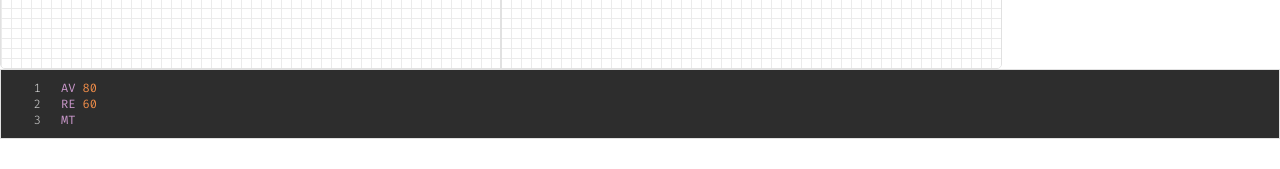
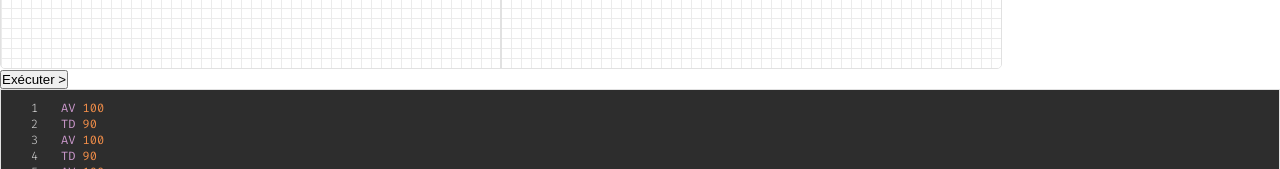
Before and after one commit to EmpireDemocratiqueDuPoulpe/logomotive-web-app, a Next.js app: page /build in a window 1280 px wide. Shown: the part 783-952 px from the top of the page. Built offline with nearby package versions, Linux system fonts and the light colour scheme; no server answers.

Commit message:
Implemented script execution

```diff
--- a/src/app/build/_components/Console/Console.tsx
+++ b/src/app/build/_components/Console/Console.tsx
@@ -39,7 +39,7 @@ function Console() : React.JSX.Element {
 	return (
 		<div className={styles.console}>
 			<div className={styles.history}>
-                <ConsoleHistory history={logoBuilderCtx.interpreter.history}/>
+				<ConsoleHistory/>
 			</div>
 
 			<div className={styles.commandLine}>
--- a/src/app/build/_components/Console/ConsoleHistory/ConsoleHistory.tsx
+++ b/src/app/build/_components/Console/ConsoleHistory/ConsoleHistory.tsx
@@ -1,11 +1,14 @@
-import React, {useEffect, useRef} from "react";
+import React, {useEffect, useRef, useState} from "react";
 import clsx from "clsx";
-import type { Props } from "./ConsoleHistory.types";
+import useLogoBuilderContext from "@/contexts/LogoBuilderCtx/LogoBuilderCtx";
+import type { CommandHistory } from "@/utils/LogoInterpreter/LogoHistory/LogoHistory.types";
 import styles from "./ConsoleHistory.module.css";
 
-function ConsoleHistory({ history }: Props) : React.JSX.Element {
+function ConsoleHistory() : React.JSX.Element {
 	/* --- States -------------------------------- */
+	const logoBuilderCtx = useLogoBuilderContext();
 	const historyBottomRef = useRef<HTMLDivElement>(null);
+	const [ history, setHistory ] = useState<CommandHistory[]>([]);
 
 	/* --- Functions ----------------------------- */
 	const scrollToBottom = () : void => {
@@ -13,6 +16,16 @@ function ConsoleHistory({ history }: Props) : React.JSX.Element {
 	};
 
 	/* --- Effects ------------------------------- */
+	useEffect(() => {
+		const onHistoryUpdate = (history: CommandHistory[]) : void => {
+			// The spread operator is used to prevent React from thinking it's the same array
+			setHistory([ ...history ]);
+		};
+
+		logoBuilderCtx.interpreter.history.registerListener(onHistoryUpdate);
+		return () : void => { logoBuilderCtx.interpreter.history.unregisterListener(onHistoryUpdate); };
+	}, [ logoBuilderCtx.interpreter.history ]);
+
 	useEffect(() : void => {
 		scrollToBottom();
 	}, [ history.length ]);
--- a/src/app/build/_components/Console/ConsoleHistory/ConsoleHistory.types.ts
+++ /dev/null
@@ -1,6 +0,0 @@
-import LogoHistory from "@/utils/LogoInterpreter/LogoHistory/LogoHistory";
-
-/// --- PropTypes ------------------------------------------------------------------------------------------------------
-export type Props = {
-	history: LogoHistory
-}
--- a/src/app/build/_components/ScriptEditor/ScriptEditor.module.css
+++ b/src/app/build/_components/ScriptEditor/ScriptEditor.module.css
@@ -1,28 +1,62 @@
-.scriptEditor {
+.scriptEditorBox {
 	height: 500px;
 }
 
-.scriptEditor .editor {
+.scriptEditor .scriptEditorBox .editor {
 	--left-padding: 60px;
 
 	counter-reset: line;
 	border: 1px solid var(--discrete-border-color);
 }
 
-.scriptEditor .editor .codeArea {
+.scriptEditor .scriptEditorBox .editor .codeArea {
 	color: #ccc !important;
 	outline: none;
 	padding-left: var(--left-padding) !important;
 }
 
-.scriptEditor .editor .codePre {
+.scriptEditor .scriptEditorBox .editor .codePre {
 	padding-left: var(--left-padding) !important;
 }
 
-.editor .editorLineNumber {
+.scriptEditor .scriptEditorBox .editor .editorLine {
+	position: relative;
+	display: inline-block;
+	width: 100%;
+}
+
+.scriptEditor .scriptEditorBox .editor .editorLine .editorLineNumber {
 	position: absolute;
-	left: 0;
-	text-align: right;
-	width: 40px;
+	left: calc(var(--left-padding) * -0.5);
 	font-weight: 100;
 }
+
+.scriptEditor .scriptEditorBox .editor .editorLine .editorLineError {
+	position: absolute;
+	top: 0;
+	right: 0;
+	bottom: 0;
+	left: 0;
+	padding-left: 1em;
+	color: var(--error-color);
+
+}
+
+.scriptEditor .scriptEditorBox .editor .editorLine .editorLineError .errorText {
+	display: inline-block;
+	width: 100%;
+	white-space: pre;
+	text-overflow: ellipsis;
+	overflow: hidden;
+}
+
+.scriptEditor .scriptEditorBox .editor .editorLine .editorLineError::before {
+	content: "";
+	position: absolute;
+	top: 0;
+	left: calc(var(--left-padding) * -1);
+	width: calc(100% + var(--left-padding));
+	height: 100%;
+	background: var(--error-color);
+	opacity: 0.25;
+}
--- a/src/app/build/_components/ScriptEditor/ScriptEditor.tsx
+++ b/src/app/build/_components/ScriptEditor/ScriptEditor.tsx
@@ -2,6 +2,7 @@
 
 import React, { useState } from "react";
 import useLogoBuilderContext from "@/contexts/LogoBuilderCtx/LogoBuilderCtx";
+import type { ScriptError, ScriptReturn } from "@/utils/LogoInterpreter/LogoInterpreter.types";
 import Editor from "react-simple-code-editor";
 import Prism, { languageName } from "@/utils/LogoInterpreter/LogoDefinition";
 import styles from "./ScriptEditor.module.css";
@@ -9,30 +10,56 @@ import "./ScriptEditor.theme.css";
 import "prismjs/themes/prism-tomorrow.min.css";
 
 
-function highlightWithLineNumbers(code: string, languageName: string) : string {
+function highlight(code: string, languageName: string, errors: ScriptError[], withLineNumbers: boolean = true) : string {
 	return Prism.highlight(code, Prism.languages[languageName], languageName)
 		.split("\n")
-		.map((line: string, idx: number) : string => `<span class="${styles.editorLineNumber}">${idx + 1}</span>${line}`)
+		.map((line: string, idx: number) : string => highlightLine(line, idx, errors, withLineNumbers))
 		.join("\n");
+}
+
+function highlightLine(code: string, idx: number, errors: ScriptError[], withLineNumbers: boolean = true) : string {
+	const lineNumber: number = idx + 1;
+	const lineNumberSpan: string = withLineNumbers ? `<span class="${styles.editorLineNumber}">${lineNumber}</span>` : "";
+
+	let errorOverlay: string = "";
+	const lineError: ScriptError[] = errors.filter(e => e.line === lineNumber);
+
+	if (lineError.length) {
+		const lineLength: number = new DOMParser().parseFromString(code, "text/html").body.innerText.length;
+		errorOverlay = `<div class="${styles.editorLineError}"><span class="${styles.errorText}">${Array.from({ length: lineLength }, (): string => " ").join("")}${lineError[0].error}</span></div>`;
+	}
+
+	return `<span class="${styles.editorLine}">${lineNumberSpan}${code}${errorOverlay}</span>`;
 }
 
 function ScriptEditor() : React.JSX.Element {
 	/* --- States -------------------------------- */
-	const [ script, setScript ] = useState<string>("AV 80\nRE 60\nMT");
 	const logoBuilderCtx = useLogoBuilderContext();
+	const [ script, setScript ] = useState<string>("AV 100\nTD 90\nAV 100\nTD 90\nAV 100\nTD 90\nAV 100\nTD 90\nCT");
+	const [ errors, setErrors ] = useState<ScriptError[]>([]);
 
-	console.log((Prism.languages.js)["keyword"]);
-	console.log((Prism.languages[languageName])["keyword"]);
+	/* --- Functions ----------------------------- */
+	const executeScript = () : void => {
+		const scriptReturn: ScriptReturn = logoBuilderCtx.interpreter.executeScript(script);
+
+		if (scriptReturn.status === "failed") {
+			setErrors(scriptReturn.errors);
+		}
+	};
+
 	/* --- Component ----------------------------- */
 	return (
 		<div className={styles.scriptEditor}>
+			<button onClick={executeScript}>Exécuter &gt;</button>
+
+			<div className={styles.scriptEditorBox}>
 				<Editor
 					className={`${styles.editor} language-${languageName}`}
 					textareaClassName={`${styles.codeArea} language-${languageName}`}
 					preClassName={`${styles.codePre} language-${languageName}`}
 					value={script}
 					onValueChange={setScript}
-				highlight={(code: string) => highlightWithLineNumbers(code, languageName) }
+					highlight={(code: string) => highlight(code, languageName, errors, true) }
 					padding={10}
 					style={{
 						fontFamily: "\"Fira code\", \"Fira Mono\", monospace",
@@ -43,6 +70,7 @@ function ScriptEditor() : React.JSX.Element {
 					ignoreTabKey={false}
 				/>
 			</div>
+		</div>
 	);
 }
 
--- a/src/app/globals.css
+++ b/src/app/globals.css
@@ -8,6 +8,8 @@
 	--console-background-color: #000000;
 	--console-foreground-color: #FFFFFF;
 	--console-parameter-color: #53CE2E;
+
+	--error-color: #E41749;
 
 	--default-spacing: 1rem;
 	--default-border-radius: 0.3125rem;
--- a/src/utils/LogoInterpreter/LogoHistory/LogoHistory.types.ts
+++ b/src/utils/LogoInterpreter/LogoHistory/LogoHistory.types.ts
@@ -3,3 +3,5 @@ export type CommandHistory = {
 	command: string
 	output: string
 };
+
+export type HistoryListener = (history: CommandHistory[], length: number) => void
--- a/src/utils/LogoInterpreter/LogoInterpreter.ts
+++ b/src/utils/LogoInterpreter/LogoInterpreter.ts
@@ -6,7 +6,7 @@ import LogoPointer from "./LogoPointer/LogoPointer";
 import LogoHistory from "@/utils/LogoInterpreter/LogoHistory/LogoHistory";
 import LogoCommands from "./LogoCommands/LogoCommands";
 import type { LogoCommand } from "./LogoCommands/LogoCommands";
-import type { Line, RenderReason } from "./LogoInterpreter.types";
+import type { Line, RenderReason, ScriptReturn } from "./LogoInterpreter.types";
 
 export default class LogoInterpreter {
 	private drawCanvas: HTMLCanvasElement | null = null;
@@ -89,18 +89,18 @@ export default class LogoInterpreter {
 
 	public splitCommand(fullCommand: string) : string[] {
 		// Split by any whitespace character, unless within square brackets.
-		return fullCommand.split(/\s(?![^\[]*])/);
+		return fullCommand.split(/\s+(?![^\[]*])/);
 	}
 
-	public executeCommand(fullCommand: string) : void {
-		this.debugger.printFnCall("Interpreter - executeCommand", "start");
+	private executeInstruction(fullInstruction: string) : Error | null {
+		this.debugger.printFnCall("Interpreter - executeInstruction", "start");
 
-		const [ command, ...args ] = this.splitCommand(fullCommand);
+		const [ instruction, ...args ] = this.splitCommand(fullInstruction);
 		let output: string | void = "";
 		let error: unknown | null = null;
 
 		try {
-			const commandWorker: LogoCommand = this.getCommand(command);
+			const commandWorker: LogoCommand = this.getCommand(instruction);
 
 			if (this.drawCanvasCtx && this.pointerCanvasCtx) {
 				output = commandWorker.execute(this, ...args);
@@ -112,16 +112,43 @@ export default class LogoInterpreter {
 		} catch (err: unknown) {
 			error = err;
 		} finally {
-			output = `> ${fullCommand}${output ? `\n${output}` : ""}`;
+			output = `> ${fullInstruction}${output ? `\n${output}` : ""}`;
 
 			if (error !== null && (error instanceof Error)) {
 				output += "\n" + error.message;
 			}
 
-			this.history.push(fullCommand, output);
+			this.history.push(fullInstruction, output);
 		}
 
+		this.debugger.printFnCall("Interpreter - executeInstruction", "end");
+		return (error instanceof Error) ? error : null;
+	}
+
+	public executeCommand(fullCommand: string) : void {
+		this.debugger.printFnCall("Interpreter - executeCommand", "start");
+		this.executeInstruction(fullCommand);
 		this.debugger.printFnCall("Interpreter - executeCommand", "end");
+	}
+
+	public executeScript(script: string) : ScriptReturn {
+		this.debugger.printFnCall("Interpreter - executeScript", "start");
+		this.reset();
+		const instructions: string[] = script.split("\n");
+		const returnObj: ScriptReturn = { status: "ok", errors: [] };
+
+		instructions.forEach((instruction: string, idx: number) : void => {
+			const err: Error | null = this.executeInstruction(instruction);
+
+			if (err) {
+				returnObj.status = "failed";
+				returnObj.errors.push({ line: (idx + 1), error: err.message });
+				return;
+			}
+		});
+
+		this.debugger.printFnCall("Interpreter - executeScript", "end");
+		return returnObj;
 	}
 
 	public render(reason: RenderReason = null) : void {
```
Also changed, not shown: src/utils/LogoInterpreter/LogoHistory/LogoHistory.ts (+22 -1 lines), src/utils/LogoInterpreter/LogoInterpreter.types.ts (+7 -0 lines). Lines whose indentation alone changed are shown as unchanged.
